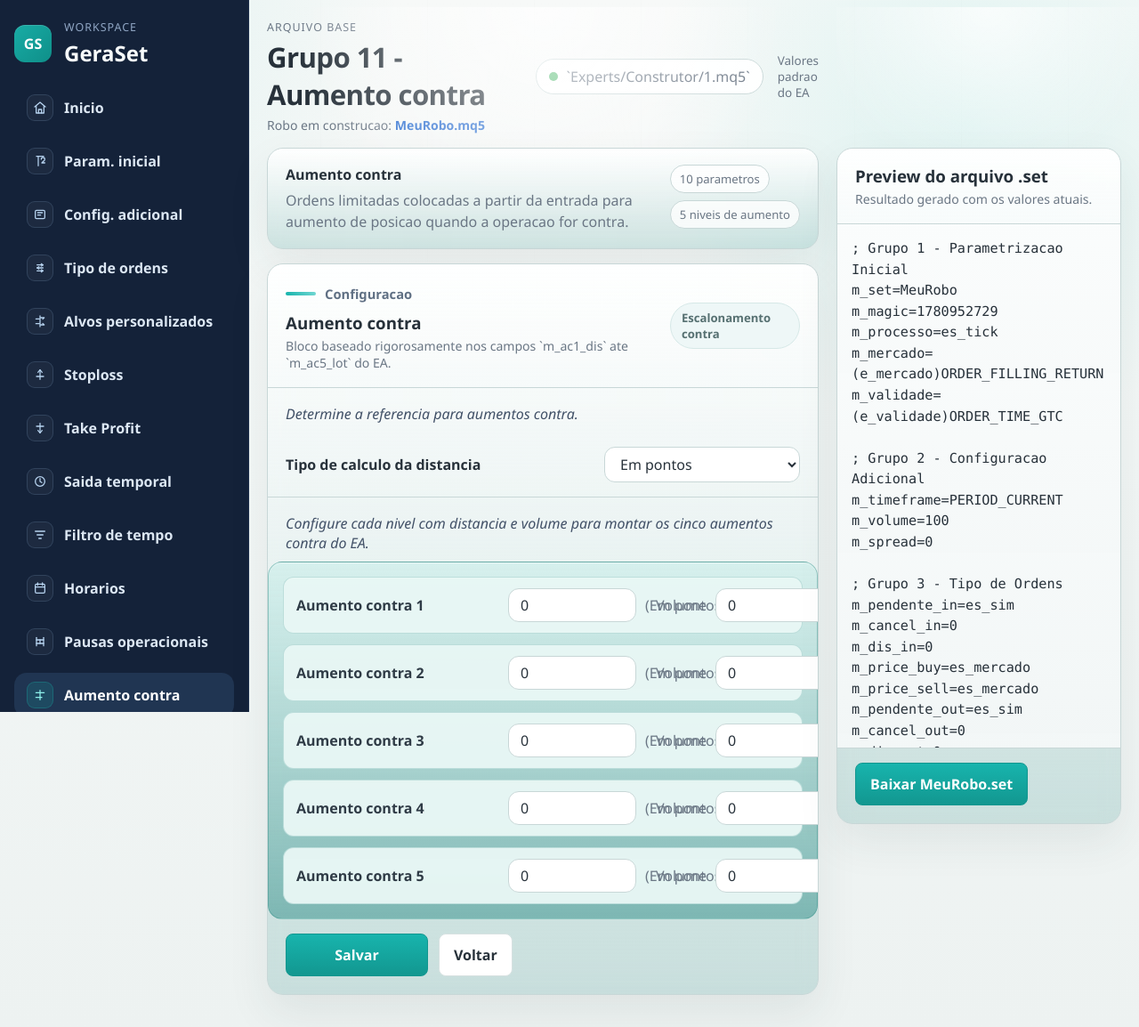
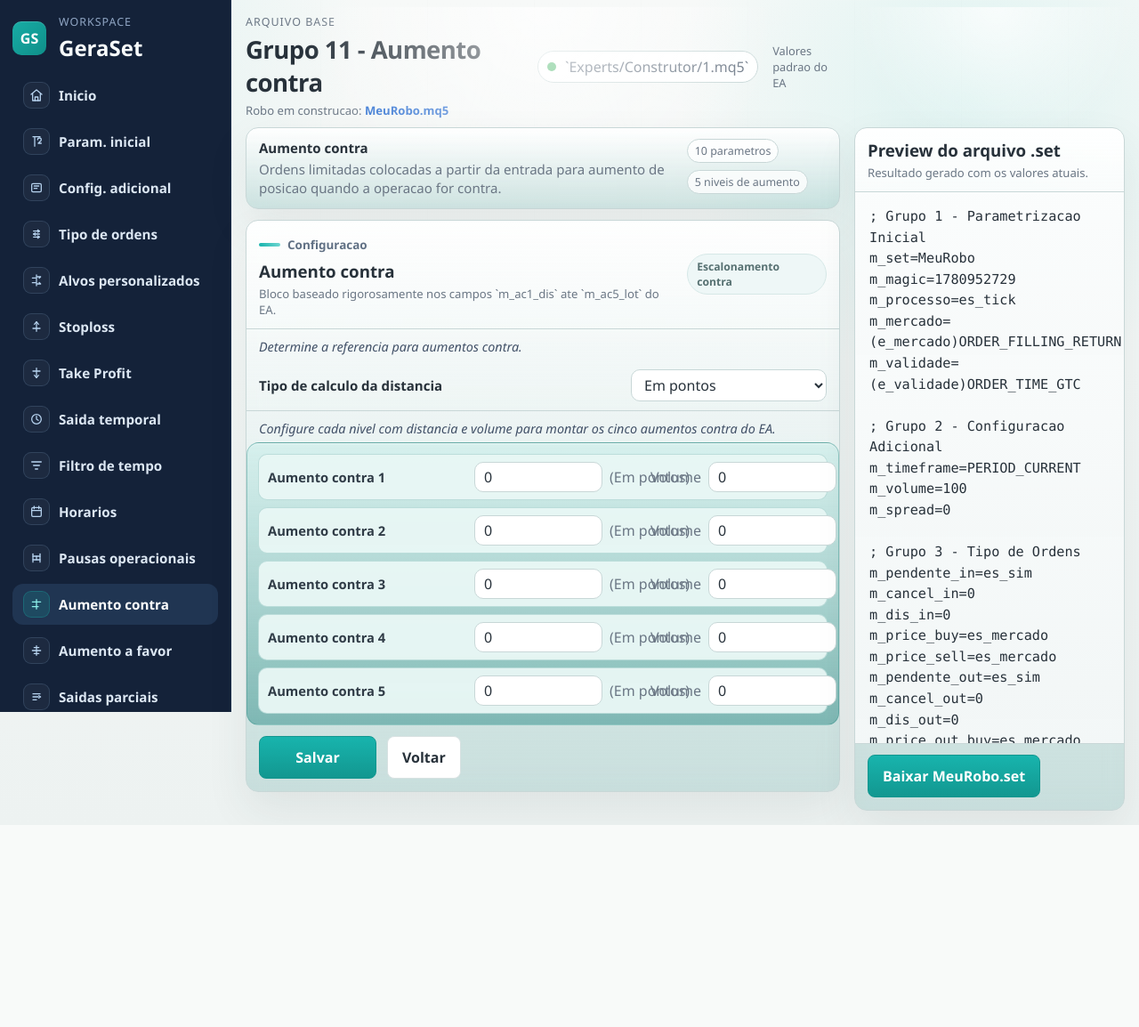
Before and after one commit to MarceloAnsilago/v4, a Flask app: page /grupo-11 in a window 1280 px wide. Shown: the whole page at 89% size. After the commit the page ends 927 px from the top, so only its background shows below. Run offline with Flask 3, Linux system fonts and the light colour scheme.

Commit message:
reduzindo a altura dos objetos

```diff
--- a/static/style.css
+++ b/static/style.css
@@ -641,14 +641,14 @@ a {
 }
 
 .group-page .app-shell {
-    grid-template-columns: 280px minmax(0, 1fr) 340px;
+    grid-template-columns: 260px minmax(0, 1fr) 320px;
     align-items: start;
     position: relative;
     z-index: 1;
 }
 
 .group-page .sidebar {
-    padding: 22px 16px;
+    padding: 16px 14px;
     background: #142239;
     border-right: 1px solid #20314e;
 }
@@ -663,24 +663,27 @@ a {
 }
 
 .group-page .brand {
-    margin-bottom: 20px;
+    margin-bottom: 14px;
 }
 
 .group-page .brand-mark {
-    width: 42px;
-    height: 42px;
-    border-radius: 12px;
+    width: 38px;
+    height: 38px;
+    border-radius: 10px;
     background: linear-gradient(135deg, #18aca5 0%, #0f8f89 100%);
     box-shadow: inset 0 1px 0 rgba(255, 255, 255, 0.14);
 }
 
 .group-page .sidebar-nav {
-    gap: 10px;
+    gap: 6px;
 }
 
 .group-page .nav-item {
     color: #dce7f3;
-    border-radius: 14px;
+    border-radius: 12px;
+    padding: 8px 12px;
+    gap: 10px;
+    font-size: 0.95rem;
 }
 
 .group-page .nav-item.active,
@@ -703,7 +706,7 @@ a {
 }
 
 .group-page .main-panel {
-    padding: 22px 20px 20px;
+    padding: 16px 16px 16px;
     min-width: 0;
 }
 
@@ -717,18 +720,18 @@ a {
     content: "";
     position: absolute;
     inset: 8px 0 auto;
-    height: 220px;
+    height: 160px;
     pointer-events: none;
     background: radial-gradient(circle at top, rgba(255, 255, 255, 0.72) 0%, rgba(255, 255, 255, 0) 72%);
 }
 
 .group-page .topbar {
-    padding: 0 0 16px;
+    padding: 0 0 10px;
     align-items: center;
 }
 
 .group-page .topbar h2 {
-    font-size: 1.95rem;
+    font-size: 1.72rem;
     font-weight: 800;
     letter-spacing: -0.02em;
 }
@@ -738,13 +741,13 @@ a {
 }
 
 .group-page .workspace-chip {
-    padding: 8px 14px;
+    padding: 6px 10px;
     background: rgba(255, 255, 255, 0.9);
 }
 
 .group-page .topbar-note,
 .group-page .panel-note {
-    font-size: 0.84rem;
+    font-size: 0.8rem;
     font-weight: 500;
 }
 
@@ -752,9 +755,9 @@ a {
     display: flex;
     align-items: flex-start;
     justify-content: space-between;
-    gap: 24px;
-    margin-bottom: 16px;
-    padding: 18px 20px;
+    gap: 16px;
+    margin-bottom: 12px;
+    padding: 12px 14px;
 }
 
 .summary-main {
@@ -763,14 +766,15 @@ a {
 
 .summary-main strong {
     display: block;
-    font-size: 1rem;
-    margin-bottom: 6px;
+    font-size: 0.94rem;
+    margin-bottom: 4px;
 }
 
 .summary-main p {
     margin: 0;
     color: var(--muted);
-    line-height: 1.5;
+    line-height: 1.38;
+    font-size: 0.94rem;
 }
 
 .summary-meta {
@@ -780,12 +784,12 @@ a {
 }
 
 .summary-meta span {
-    padding: 6px 10px;
+    padding: 4px 8px;
     border: 1px solid var(--border);
     border-radius: 999px;
     background: rgba(255, 255, 255, 0.78);
     color: var(--muted);
-    font-size: 0.82rem;
+    font-size: 0.78rem;
     white-space: nowrap;
 }
 
@@ -802,7 +806,7 @@ a {
 }
 
 .group-page .panel {
-    border-radius: 18px;
+    border-radius: 14px;
     border-color: var(--group-border);
     background: linear-gradient(180deg, rgba(255, 255, 255, 0.95) 0%, var(--card-bg) 100%);
     box-shadow: 0 20px 48px rgba(41, 59, 64, 0.08);
@@ -810,14 +814,14 @@ a {
 }
 
 .group-page .panel-header {
-    padding: 18px 20px;
+    padding: 12px 14px;
     border-bottom: 1px solid var(--group-border);
 }
 
 .panel-subtitle {
     margin: 4px 0 0;
     color: var(--muted);
-    font-size: 0.88rem;
+    font-size: 0.82rem;
 }
 
 .group-page .quick-form {
@@ -828,27 +832,27 @@ a {
 .form-row {
     display: grid;
     grid-template-columns: 220px minmax(0, 1fr);
-    gap: 18px;
+    gap: 12px;
     align-items: start;
-    padding: 16px 20px;
+    padding: 10px 14px;
     border-bottom: 1px solid var(--group-border);
 }
 
 .form-note-row {
-    padding: 18px 20px 10px;
+    padding: 10px 14px 6px;
 }
 
 .form-note-row p {
     margin: 0;
     color: #415067;
-    font-size: 1rem;
+    font-size: 0.9rem;
     font-style: italic;
 }
 
 .compact-choice-row {
     grid-template-columns: 1fr 220px;
     align-items: center;
-    gap: 18px;
+    gap: 12px;
 }
 
 .compact-choice-row .form-row-label {
@@ -856,7 +860,7 @@ a {
 }
 
 .compact-choice-row .form-row-label label {
-    font-size: 1rem;
+    font-size: 0.94rem;
 }
 
 .form-row:last-of-type {
@@ -865,8 +869,8 @@ a {
 
 .form-row-label {
     display: grid;
-    gap: 6px;
-    padding-top: 10px;
+    gap: 4px;
+    padding-top: 4px;
 }
 
 .form-row-label label {
@@ -880,12 +884,14 @@ a {
 
 .group-page .quick-form input,
 .group-page .quick-form select {
-    min-height: 38px;
-    border-radius: 12px;
+    min-height: 32px;
+    border-radius: 10px;
     background: #ffffff;
     border-color: var(--group-border);
-    padding-top: 7px;
-    padding-bottom: 7px;
+    padding-top: 5px;
+    padding-bottom: 5px;
+    padding-left: 10px;
+    padding-right: 10px;
 }
 
 .group-page .quick-form input:focus,
@@ -899,19 +905,19 @@ a {
 }
 
 .group-page .button-row {
-    padding: 16px 20px 20px;
+    padding: 12px 14px 14px;
     margin: 0;
 }
 
 .group-page .primary-button {
-    min-width: 160px;
+    min-width: 132px;
     border-color: #13968f;
     background: linear-gradient(180deg, #18b4ad 0%, #129790 100%);
 }
 
 .group-page .preview-block {
     margin: 0;
-    min-height: 260px;
+    min-height: 220px;
     border: 0;
     border-bottom: 1px solid var(--group-border);
     border-radius: 0;
@@ -920,7 +926,7 @@ a {
 }
 
 .group-page .download-form {
-    padding: 16px 20px 20px;
+    padding: 12px 14px 14px;
 }
 
 .group-page .data-table th {
@@ -940,7 +946,7 @@ a {
 }
 
 .preview-rail {
-    padding: var(--preview-rail-offset, 100px) 20px 20px 0;
+    padding: var(--preview-rail-offset, 76px) 16px 16px 0;
     min-width: 0;
 }
 
@@ -948,13 +954,13 @@ a {
     display: flex;
     flex-direction: column;
     position: sticky;
-    top: 20px;
-    max-height: calc(100vh - 40px);
+    top: 16px;
+    max-height: calc(100vh - 32px);
 }
 
 .preview-rail-panel .preview-block {
     flex: 1 1 auto;
-    max-height: calc(100vh - 210px);
+    max-height: calc(100vh - 170px);
 }
 
 .preview-rail-panel .download-form {
@@ -1025,7 +1031,7 @@ a {
 .inline-control {
     display: inline-flex;
     align-items: center;
-    gap: 10px;
+    gap: 8px;
 }
 
 .inline-control select {
@@ -1040,32 +1046,32 @@ a {
 .orders-grid {
     display: grid;
     grid-template-columns: repeat(2, minmax(0, 1fr));
-    gap: 16px;
-    padding: 0 20px 20px;
+    gap: 12px;
+    padding: 0 14px 14px;
 }
 
 .orders-card {
     border: 1px solid rgba(51, 143, 137, 0.42);
-    border-radius: 16px;
+    border-radius: 14px;
     background: linear-gradient(180deg, rgba(214, 240, 237, 0.98) 0%, var(--card-bg-strong) 100%);
     box-shadow: inset 0 1px 0 rgba(255, 255, 255, 0.45);
-    padding: 14px 14px 10px;
+    padding: 10px 10px 8px;
 }
 
 .orders-card h4 {
-    margin: 0 0 10px;
+    margin: 0 0 8px;
     text-align: center;
-    font-size: 1.15rem;
+    font-size: 1.02rem;
 }
 
 .order-line {
     display: grid;
     grid-template-columns: 1fr minmax(220px, 260px);
-    gap: 16px;
+    gap: 12px;
     align-items: center;
-    margin-bottom: 10px;
-    padding: 10px 12px;
-    border-radius: 12px;
+    margin-bottom: 8px;
+    padding: 8px 10px;
+    border-radius: 10px;
     background: var(--card-line-bg);
     border: 1px solid rgba(51, 143, 137, 0.24);
 }
@@ -1075,23 +1081,23 @@ a {
 }
 
 .order-line label {
-    font-size: 1rem;
+    font-size: 0.92rem;
     font-weight: 600;
     color: #2f3b46;
 }
 
 .increase-card {
-    padding: 16px;
+    padding: 12px;
 }
 
 .increase-line {
     display: grid;
     grid-template-columns: 220px minmax(0, 1fr);
-    gap: 18px;
+    gap: 12px;
     align-items: center;
-    margin-bottom: 12px;
-    padding: 12px 14px;
-    border-radius: 12px;
+    margin-bottom: 8px;
+    padding: 8px 10px;
+    border-radius: 10px;
     background: var(--card-line-bg);
     border: 1px solid rgba(51, 143, 137, 0.24);
 }
@@ -1101,7 +1107,7 @@ a {
 }
 
 .increase-line label {
-    font-size: 1rem;
+    font-size: 0.92rem;
     font-weight: 600;
     color: #2f3b46;
 }
@@ -1109,7 +1115,7 @@ a {
 .increase-controls {
     display: grid;
     grid-template-columns: repeat(2, minmax(0, 1fr));
-    gap: 16px;
+    gap: 10px;
 }
 
 .increase-controls .inline-control {
@@ -1123,16 +1129,16 @@ a {
 .smartbot-kicker {
     display: inline-flex;
     align-items: center;
-    gap: 10px;
-    margin-bottom: 10px;
+    gap: 8px;
+    margin-bottom: 8px;
     color: #607084;
-    font-size: 0.92rem;
+    font-size: 0.84rem;
     font-weight: 600;
 }
 
 .smartbot-kicker::before {
     content: "";
-    width: 34px;
+    width: 24px;
     height: 4px;
     border-radius: 999px;
     background: linear-gradient(90deg, #18b4ad 0%, #6fd6d1 100%);
@@ -1142,18 +1148,18 @@ a {
     display: flex;
     align-items: center;
     justify-content: space-between;
-    gap: 16px;
+    gap: 12px;
 }
 
 .section-tag {
     display: inline-flex;
     align-items: center;
-    padding: 7px 12px;
+    padding: 5px 10px;
     border-radius: 999px;
     background: #eef7f7;
     border: 1px solid #d6e8e7;
     color: #567071;
-    font-size: 0.82rem;
+    font-size: 0.76rem;
     font-weight: 700;
 }
 
```
Also changed, not shown: other parts of static/style.css (+28 -26 lines).
